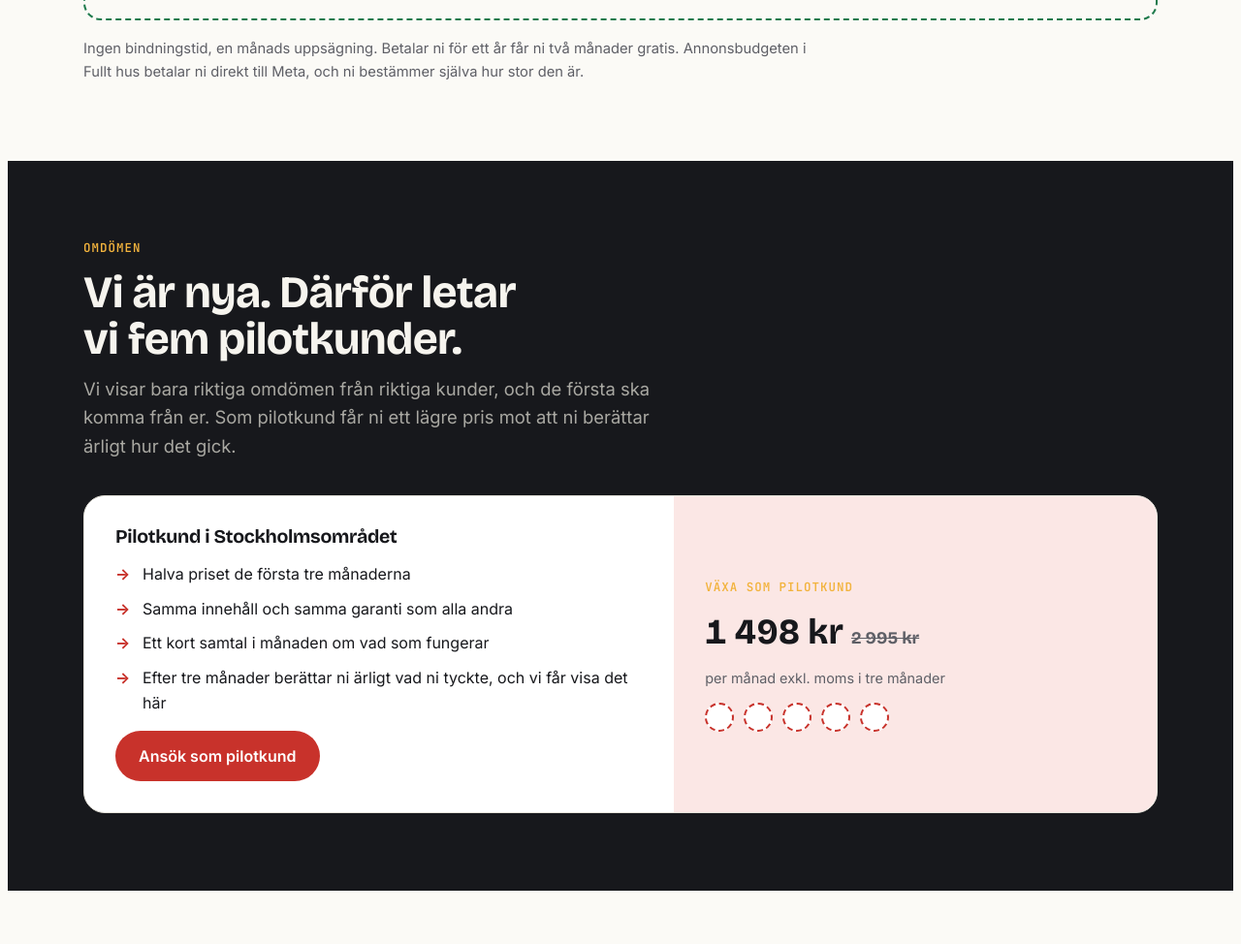
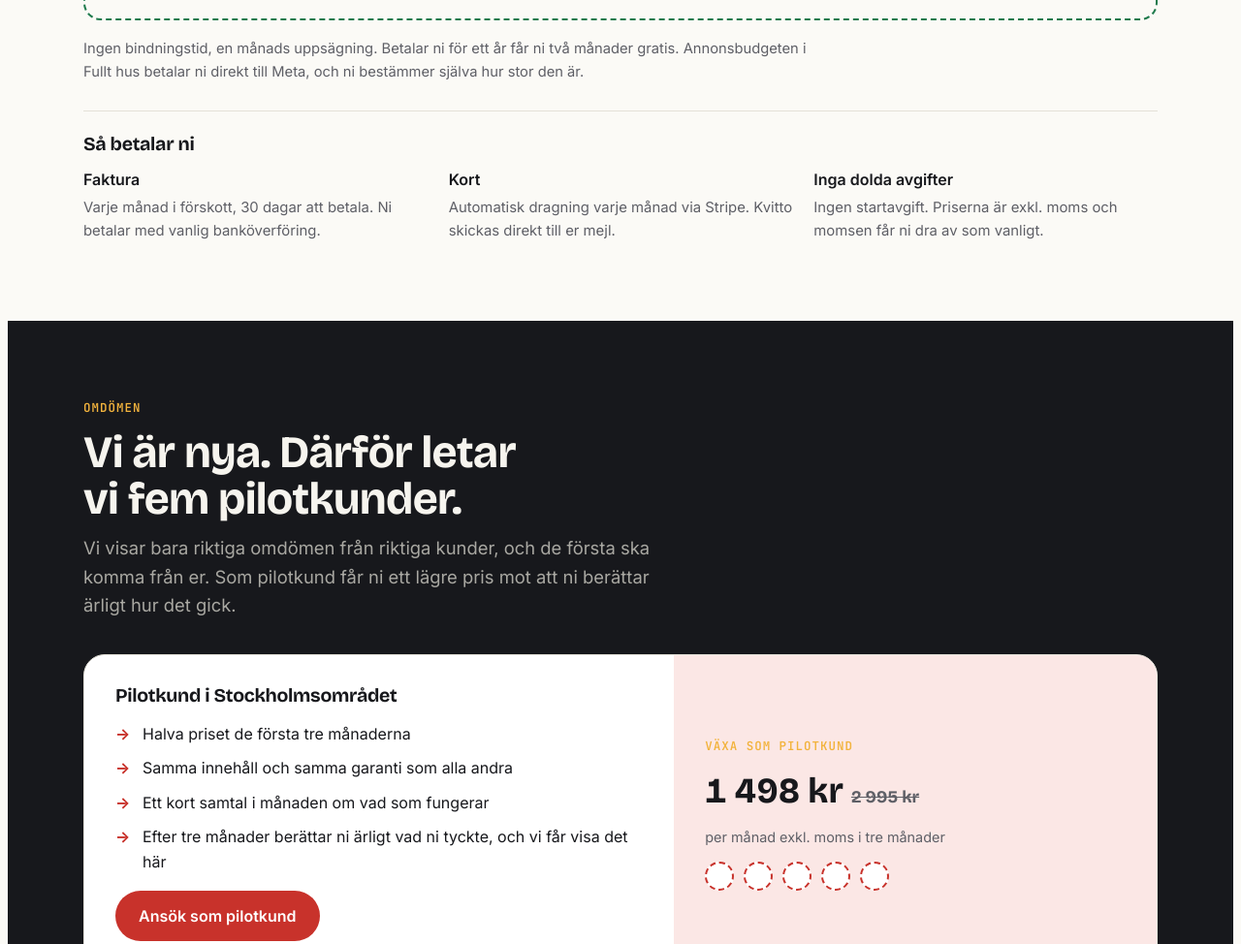
Before and after one commit to charlienordstrom890-dotcom/Full-controll, a plain HTML site: page byra/hemsida/index.html in a window 1280 px wide. Shown: the part 5632-6606 px from the top of the page at 97% size. Drawn offline with nearby package versions, Linux system fonts and the light colour scheme.

Commit message:
Site: show payment methods (invoice, card via Stripe) and payment FAQ
Co-Authored-By: Claude Opus 5.5 <noreply@anthropic.com>
Claude-Session: https://claude.ai/code/session_01EvvJWUZMDJ4zYzks8CToK6

```diff
--- a/byra/hemsida/index.html
+++ b/byra/hemsida/index.html
@@ -205,6 +205,13 @@ input[type=range] { width: 100%; accent-color: var(--accent); }
 .guarantee h3 { margin-bottom: 4px; }
 @media (max-width: 520px) { .guarantee { grid-template-columns: 1fr; } }
 .price-note { margin-top: 18px; color: var(--muted); font-size: 0.92rem; max-width: 52em; }
+
+.pay { margin-top: 28px; border-top: 1px solid var(--line); padding-top: 24px; display: grid; gap: 14px; }
+.pay-grid { display: grid; grid-template-columns: repeat(3, 1fr); gap: 22px; }
+.pay-grid div { display: grid; gap: 4px; align-content: start; min-width: 0; }
+.pay-grid b { font-weight: 600; }
+.pay-grid span { color: var(--muted); font-size: 0.93rem; }
+@media (max-width: 760px) { .pay-grid { grid-template-columns: 1fr; } }
 
 /* Recensioner / pilot */
 .reviews { display: grid; grid-template-columns: repeat(3, 1fr); gap: 22px; }
@@ -584,6 +591,14 @@ footer.site .wrap { display: flex; flex-wrap: wrap; justify-content: space-betwe
         </div>
       </div>
       <p class="price-note">Ingen bindningstid, en månads uppsägning. Betalar ni för ett år får ni två månader gratis. Annonsbudgeten i Fullt hus betalar ni direkt till Meta, och ni bestämmer själva hur stor den är.</p>
+      <div class="pay" aria-labelledby="pay-h">
+        <h3 id="pay-h">Så betalar ni</h3>
+        <div class="pay-grid">
+          <div><b>Faktura</b><span>Varje månad i förskott, 30 dagar att betala. Ni betalar med vanlig banköverföring.</span></div>
+          <div><b>Kort</b><span>Automatisk dragning varje månad via Stripe. Kvitto skickas direkt till er mejl.</span></div>
+          <div><b>Inga dolda avgifter</b><span>Ingen startavgift. Priserna är exkl. moms och momsen får ni dra av som vanligt.</span></div>
+        </div>
+      </div>
     </div>
   </section>
 
@@ -693,6 +708,7 @@ footer.site .wrap { display: flex; flex-wrap: wrap; justify-content: space-betwe
         <details><summary>Lovar ni fler gäster?</summary><p>Nej, ingen ärlig byrå kan lova det. Vi lovar att ni syns regelbundet och syns bra, och varje månad visar vi hur många som hittat er via Google och sociala medier. Visar siffrorna inget kan ni säga upp med en månads varsel.</p></details>
         <details><summary>Varför finns det inga kundomdömen på sidan?</summary><p>För att vi är nya, och vi visar bara riktiga omdömen. Därför tar vi in fem pilotkunder som får ett lägre pris mot att de berättar ärligt hur det gick.</p></details>
         <details><summary>Hur fungerar garantin?</summary><p>Är ni inte nöjda efter första månaden säger ni till inom 30 dagar, så betalar ni ingenting för den månaden. Materialet vi har gjort får ni behålla.</p></details>
+        <details><summary>Hur betalar vi?</summary><p>Med faktura varje månad i förskott, 30 dagar att betala, eller med kort där beloppet dras automatiskt via Stripe. Ingen startavgift och ingen bindningstid. Priserna är exkl. moms.</p></details>
         <details><summary>Behöver ni våra lösenord?</summary><p>Nej. Ni bjuder in oss som partner i Meta Business och som ansvarig i Google-profilen. Ni har kvar full kontroll och kan ta bort oss när ni vill.</p></details>
         <details><summary>Vem tar bilderna?</summary><p>Era egna bilder och korta mobilklipp blir bäst, eftersom gästerna vill se den riktiga maten. Vi skickar en enkel lista över vad som ska fotas.</p></details>
         <details><summary>Vi har serveringstillstånd. Får ni marknadsföra drinkarna?</summary><p>Vi följer alkohollagens regler för reklam. I praktiken fokuserar vi på maten och upplevelsen och nämner drycken sakligt.</p></details>
```
Also changed, not shown: byra/hemsida/publicera/index.html (+16 -0 lines).
